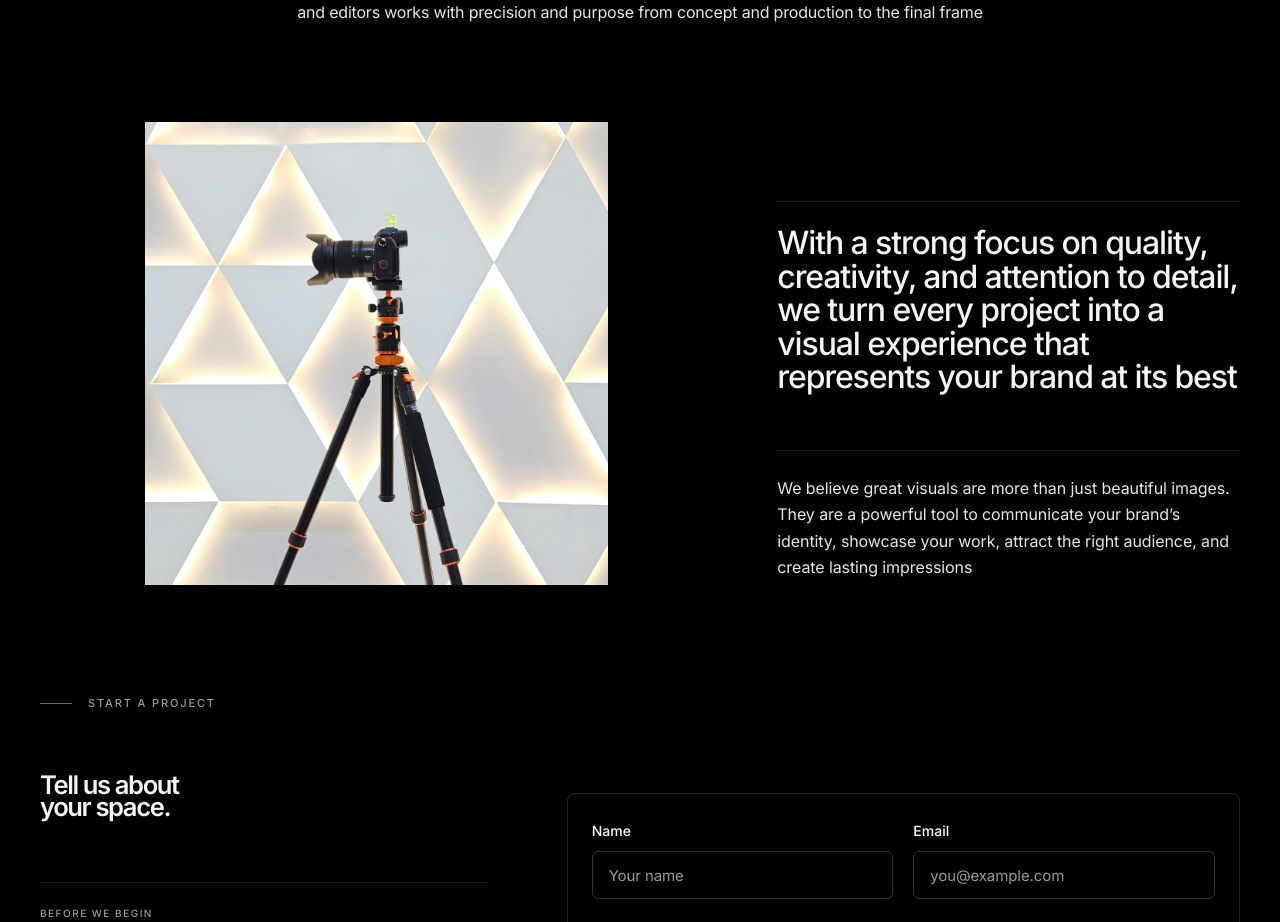
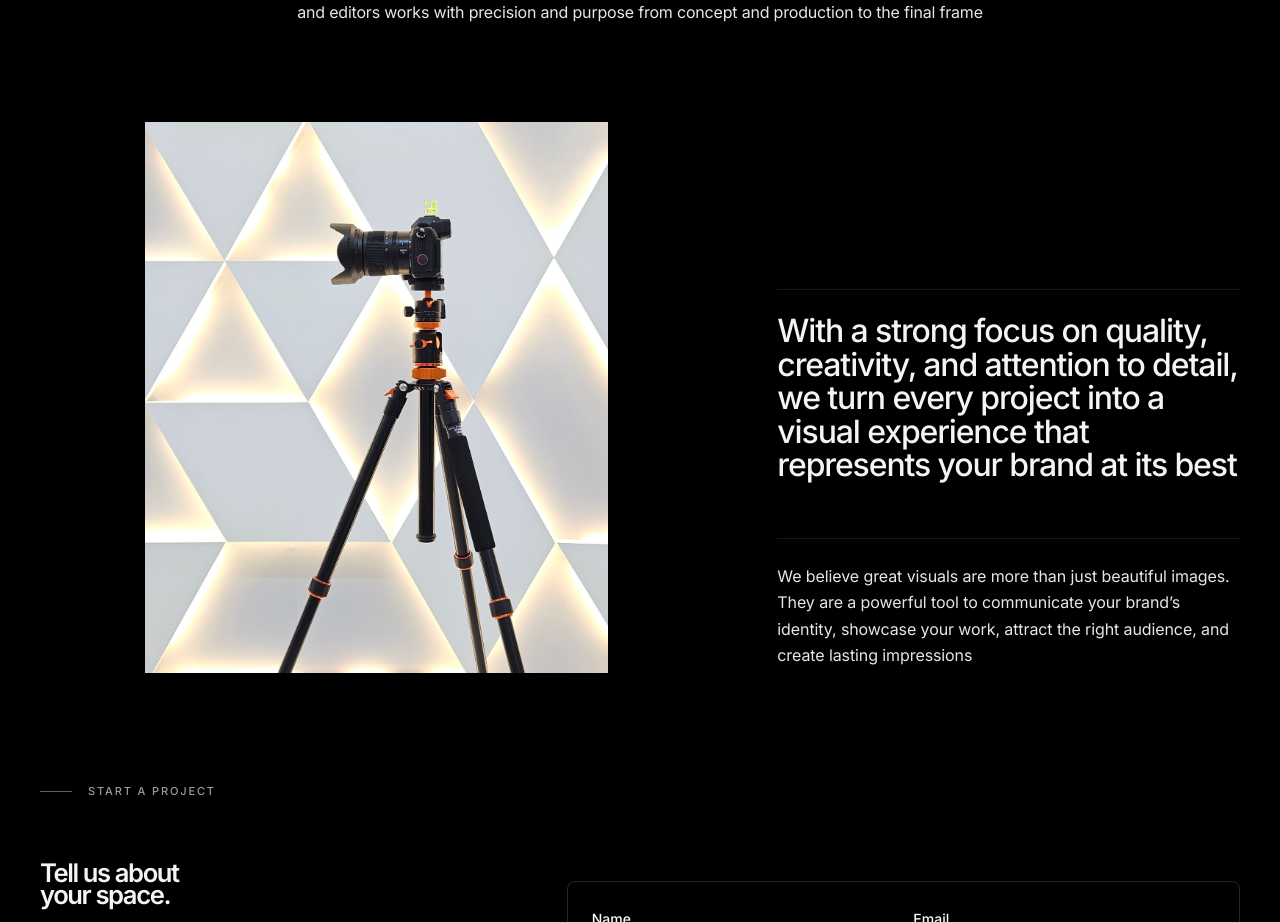
Before and after one commit to Gigawashudas/st-photography, a Next.js app: page / in a window 1280 px wide. Shown: the part 2400-3322 px from the top of the page. Built offline with nearby package versions, Linux system fonts and the light colour scheme; no server answers; the database is empty.

Commit message:
about section image resize

```diff
--- a/components/about/about-section.tsx
+++ b/components/about/about-section.tsx
@@ -2,7 +2,7 @@
 
 import Image from 'next/image';
 import { motion } from 'motion/react';
-import aboutImage from './about.jpeg';
+import aboutImage from './about.jpg';
 
 // const aboutImage ='https://images.unsplash.com/photo-1492562080023-ab3db95bfbce?auto=format&fit=crop&w=1400&q=90';
 
@@ -65,21 +65,22 @@ export function AboutSection() {
             }}
             className="lg:col-span-5 lg:col-start-2"
           >
-            <div className="bg-subtle relative aspect-square overflow-hidden">
+            <div className="relative overflow-hidden">
               <motion.div
                 whileHover={{ scale: 1.035 }}
                 transition={{
                   duration: 1.2,
                   ease: [0.22, 1, 0.36, 1],
                 }}
-                className="absolute inset-0"
+                className="relative"
               >
                 <Image
                   src={aboutImage}
                   alt="ST Photography studio portrait"
-                  fill
+                  width={1200}
+                  height={1200}
                   sizes="(max-width: 1023px) 100vw, 42vw"
-                  className="object-cover"
+                  className="h-auto w-full"
                 />
               </motion.div>
             </div>
```
Also changed, not shown: components/about/about.jpeg (deleted), components/about/about.jpg (added).
